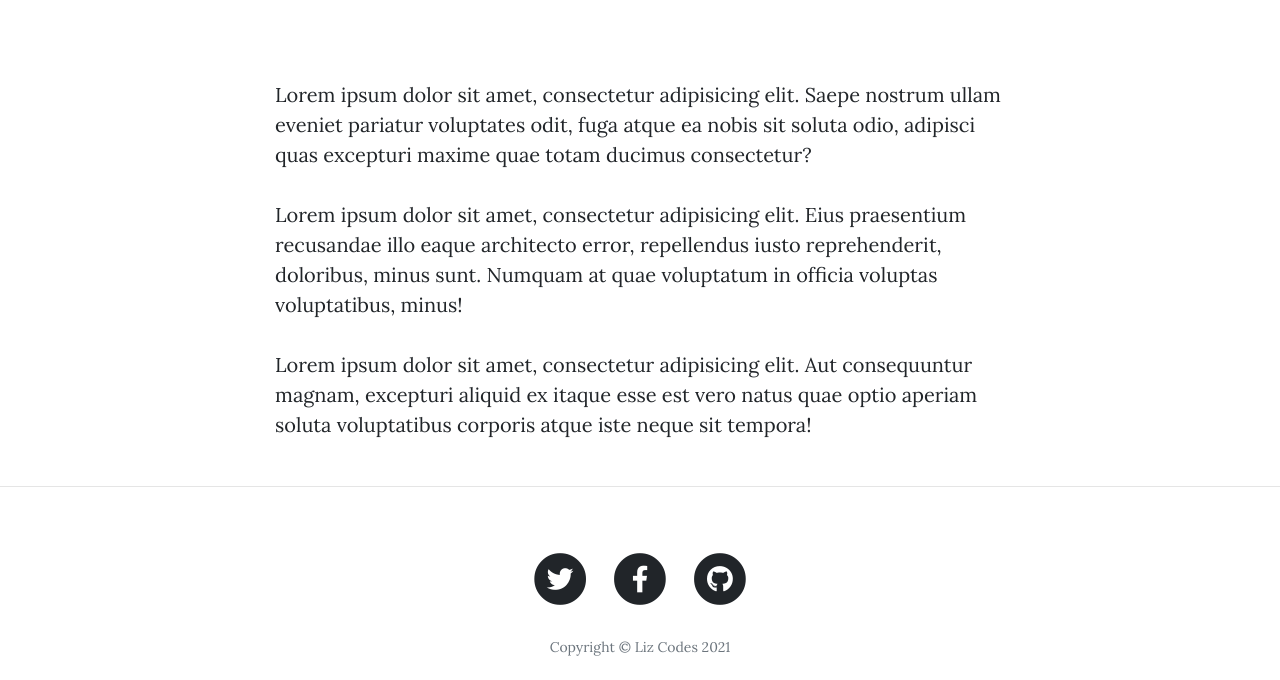
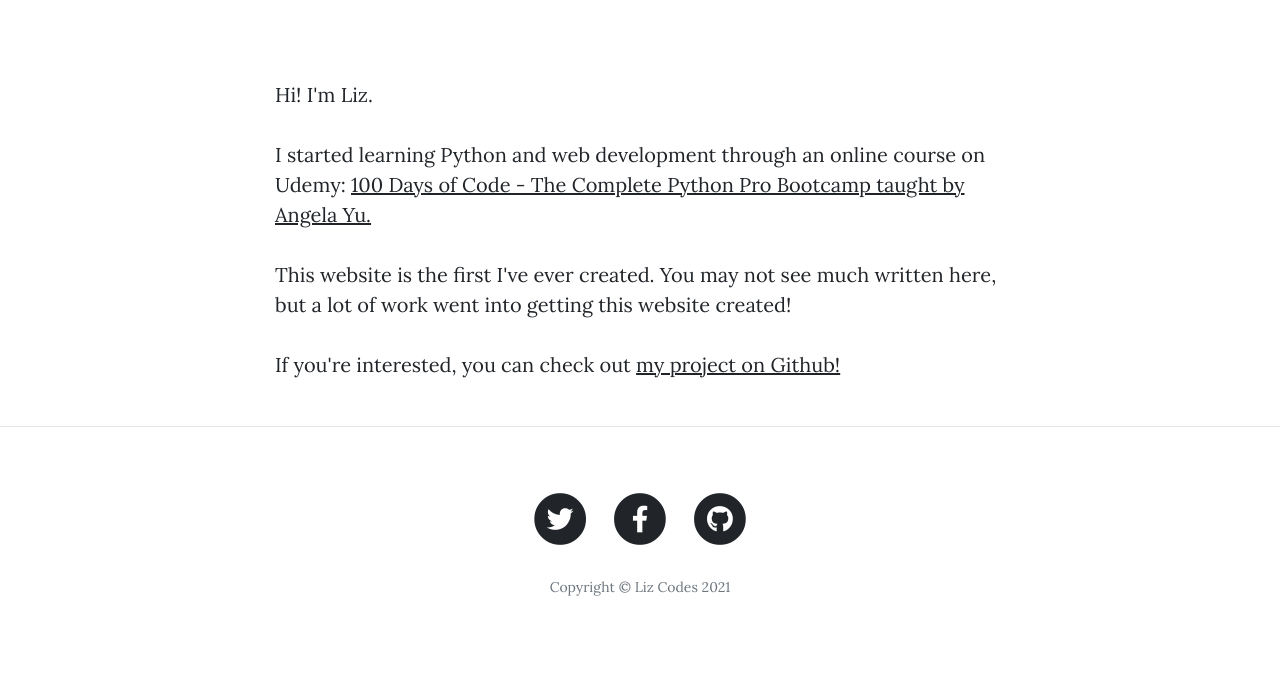
Before and after one commit to lshock/flask-blog, a Flask app: page /about in a window 1280 px wide. Shown: the part 532-1212 px from the top of the page. After the commit the page ends 1128 px from the top, so only its background shows below. Run offline with Flask 2, Linux system fonts and the light colour scheme; some libraries are stand-ins or nearby versions.

Commit message:
adds about page and github links

```diff
--- a/main.py
+++ b/main.py
@@ -87,7 +87,7 @@ class Comment(db.Model):
     post_id = db.Column(db.Integer, db.ForeignKey("blog_posts.id"))
     parent_post = relationship("BlogPost", back_populates="comments")
 
-db.create_all()
+# db.create_all()
 
 #DECORATORS - FOR AUTHORIZED ACCESS
 def admin_only(f):
--- a/templates/about.html
+++ b/templates/about.html
@@ -19,9 +19,10 @@
   <div class="container">
     <div class="row">
       <div class="col-lg-8 col-md-10 mx-auto">
-        <p>Lorem ipsum dolor sit amet, consectetur adipisicing elit. Saepe nostrum ullam eveniet pariatur voluptates odit, fuga atque ea nobis sit soluta odio, adipisci quas excepturi maxime quae totam ducimus consectetur?</p>
-        <p>Lorem ipsum dolor sit amet, consectetur adipisicing elit. Eius praesentium recusandae illo eaque architecto error, repellendus iusto reprehenderit, doloribus, minus sunt. Numquam at quae voluptatum in officia voluptas voluptatibus, minus!</p>
-        <p>Lorem ipsum dolor sit amet, consectetur adipisicing elit. Aut consequuntur magnam, excepturi aliquid ex itaque esse est vero natus quae optio aperiam soluta voluptatibus corporis atque iste neque sit tempora!</p>
+        <p>Hi! I'm Liz. </p>
+        <p>I started learning Python and web development through an online course on Udemy: <a href="https://www.udemy.com/course/100-days-of-code/">100 Days of Code - The Complete Python Pro Bootcamp taught by Angela Yu.</a> </p>
+        <p>This website is the first I've ever created. You may not see much written here, but a lot of work went into getting this website created! </p>
+        <p>If you're interested, you can check out <a href="https://github.com/lshock/flask-blog">my project on Github!</a> </p>
       </div>
     </div>
   </div>
--- a/templates/footer.html
+++ b/templates/footer.html
@@ -22,7 +22,7 @@
               </a>
             </li>
             <li class="list-inline-item">
-              <a href="#">
+              <a href="https://github.com/lshock/">
                 <span class="fa-stack fa-lg">
                   <i class="fas fa-circle fa-stack-2x"></i>
                   <i class="fab fa-github fa-stack-1x fa-inverse"></i>
```
